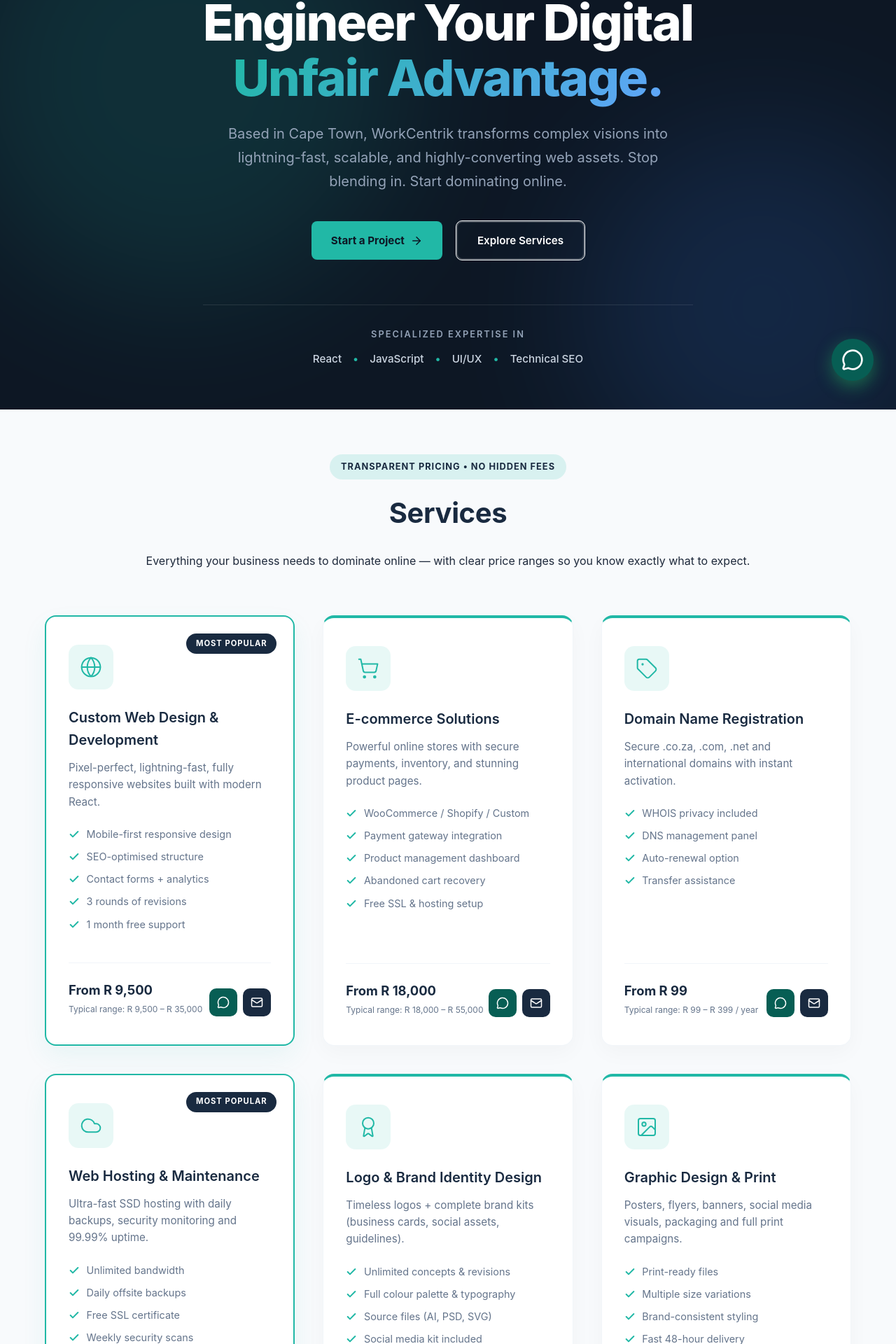
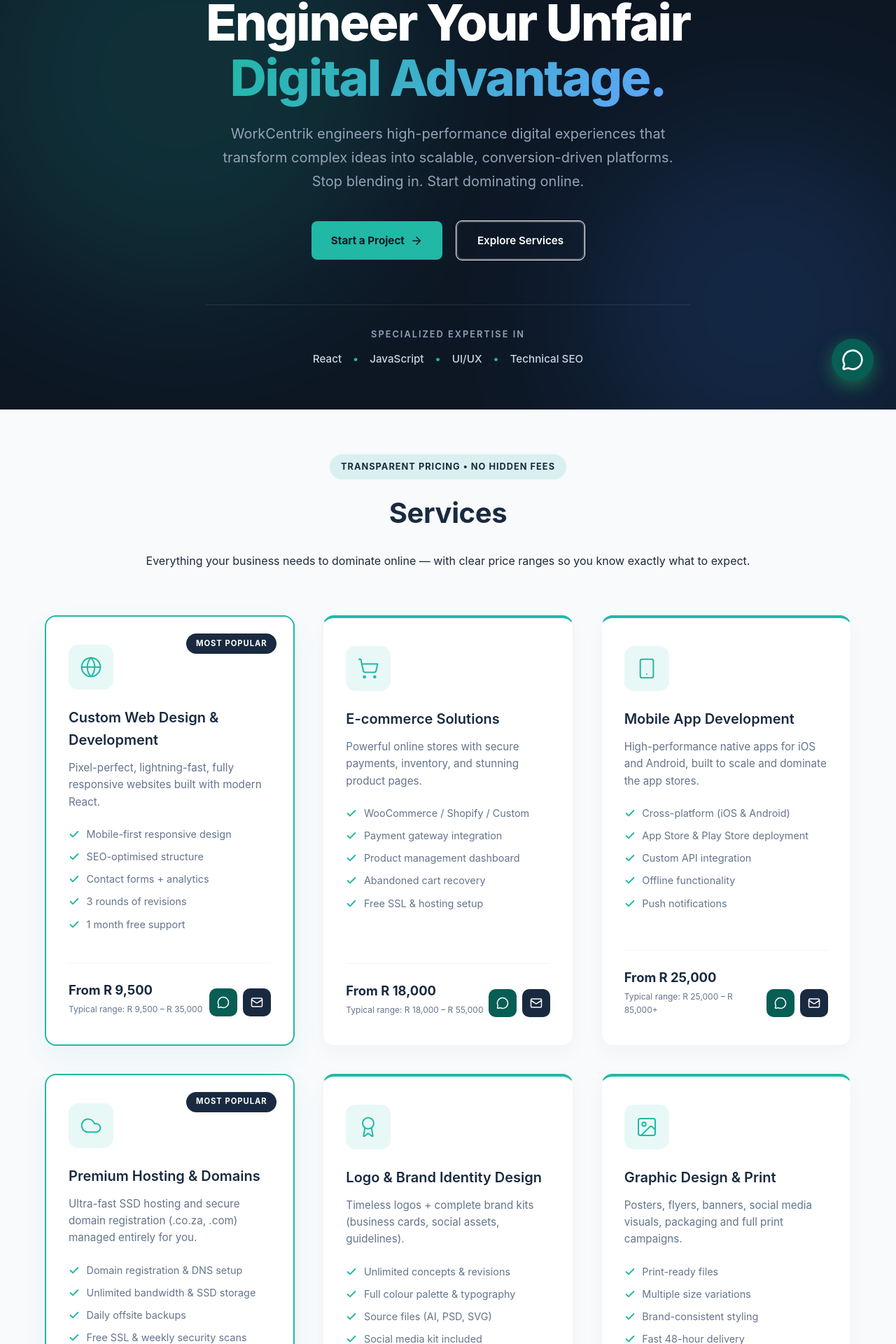
Before and after one commit to MalusiS/workcentrik-site, a React (Vite) app: page / in a window 1280 px wide. Shown: the part 224-2144 px from the top of the page at 70% size. Built offline with nearby package versions, Linux system fonts and the light colour scheme; the HTML template or start-up script is replaced by a standard one.

Commit message:
feat: update service offerings and optimize pricing grid

```diff
--- a/src/App.jsx
+++ b/src/App.jsx
@@ -6,7 +6,6 @@ import logo from '/workcentrik-logo.svg';
 import {
   Globe,
   ShoppingCart,
-  Tag,
   Cloud,
   Award,
   Image as ImageIcon,
@@ -21,7 +20,8 @@ import {
   Target,
   Zap,
   Menu,
-  X
+  X,
+  Smartphone
 } from 'lucide-react';
 
 function App() {
@@ -108,31 +108,32 @@ function App() {
       popular: false
     },
     {
-      icon: <Tag size={32} strokeWidth={1.5} />,
-      title: "Domain Name Registration",
-      desc: "Secure .co.za, .com, .net and international domains with instant activation.",
-      price: "From R 99",
-      range: "Typical range: R 99 – R 399 / year",
+      icon: <Smartphone size={32} strokeWidth={1.5} />,
+      title: "Mobile App Development",
+      desc: "High-performance native apps for iOS and Android, built to scale and dominate the app stores.",
+      price: "From R 25,000",
+      range: "Typical range: R 25,000 – R 85,000+",
       features: [
-        "WHOIS privacy included",
-        "DNS management panel",
-        "Auto-renewal option",
-        "Transfer assistance"
+        "Cross-platform (iOS & Android)",
+        "App Store & Play Store deployment",
+        "Custom API integration",
+        "Offline functionality",
+        "Push notifications"
       ],
       popular: false
     },
     {
       icon: <Cloud size={32} strokeWidth={1.5} />,
-      title: "Web Hosting & Maintenance",
-      desc: "Ultra-fast SSD hosting with daily backups, security monitoring and 99.99% uptime.",
-      price: "From R 149",
-      range: "Typical range: R 149 – R 799 / month",
+      title: "Premium Hosting & Domains",
+      desc: "Ultra-fast SSD hosting and secure domain registration (.co.za, .com) managed entirely for you.",
+      price: "From R 249 /mo",
+      range: "Typical range: R 249 – R 899/mo",
       features: [
-        "Unlimited bandwidth",
+        "Domain registration & DNS setup",
+        "Unlimited bandwidth & SSD storage",
         "Daily offsite backups",
-        "Free SSL certificate",
-        "Weekly security scans",
-        "24/7 monitoring"
+        "Free SSL & weekly security scans",
+        "WHOIS privacy protection"
       ],
       popular: true
     },
@@ -289,14 +290,15 @@ function App() {
 
             {/* Magnetic Headline */}
             <h1>
-              Engineer Your Digital <br className="desktop-break" />
-              <span className="text-gradient">Unfair Advantage.</span>
+              Engineer Your Unfair <br className="desktop-break" />
+              <span className="text-gradient">Digital Advantage.</span>
             </h1>
 
             {/* Authoritative Subheadline */}
             <p className="hero-subtitle">
-              Based in Cape Town, WorkCentrik transforms complex visions into lightning-fast,
-              scalable, and highly-converting web assets. Stop blending in. Start dominating online.
+              WorkCentrik engineers high-performance digital experiences that transform
+              complex ideas into scalable, conversion-driven platforms. Stop blending in.
+              Start dominating online.
             </p>
 
             {/* Dual CTAs */}
```
